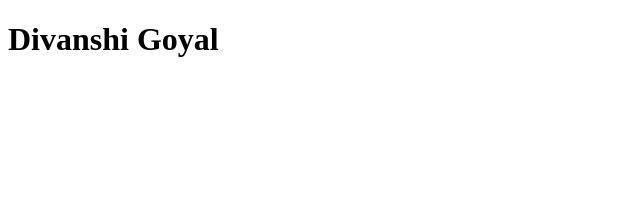
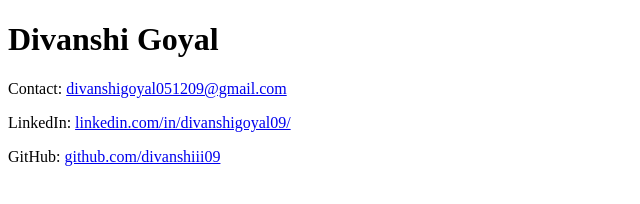
Before and after one commit to divanshiii09/PROJECT1, a plain HTML site: page project1.html in a window 1280 px wide. Shown: the whole page, without its empty margins (0-640 px from the left). Drawn offline with Linux system fonts and the light colour scheme.

Commit message:
updated project1

```diff
--- a/project1.html
+++ b/project1.html
@@ -6,6 +6,14 @@
     <title>Document</title>
 </head>
 <body>
-    <h1>Divanshi Goyal</h1>
+    <div>
+        <div>
+            <h1>Divanshi Goyal</h1>
+            <p>Contact: <a href="mailto:divanshigoyal051209@gmail.com">divanshigoyal051209@gmail.com</a></p>
+            <p>LinkedIn: <a href="https://www.linkedin.com/in/divanshigoyal09/" target="_blank">linkedin.com/in/divanshigoyal09/</a></p>
+            <p>GitHub: <a href="https://github.com/divanshiii09" target="_blank">github.com/divanshiii09</a></p>
+        </div>
+    </div>
+
 </body>
 </html>
```
